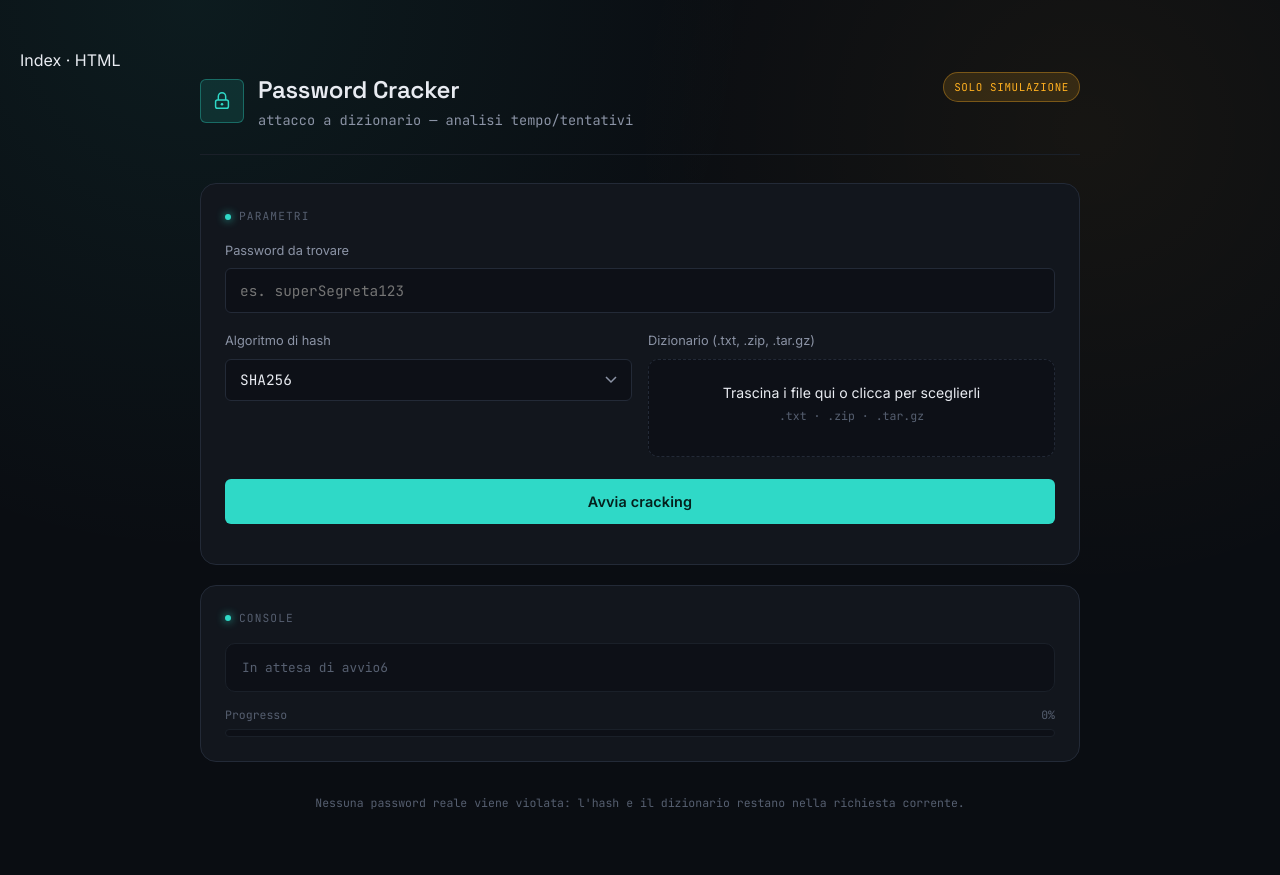
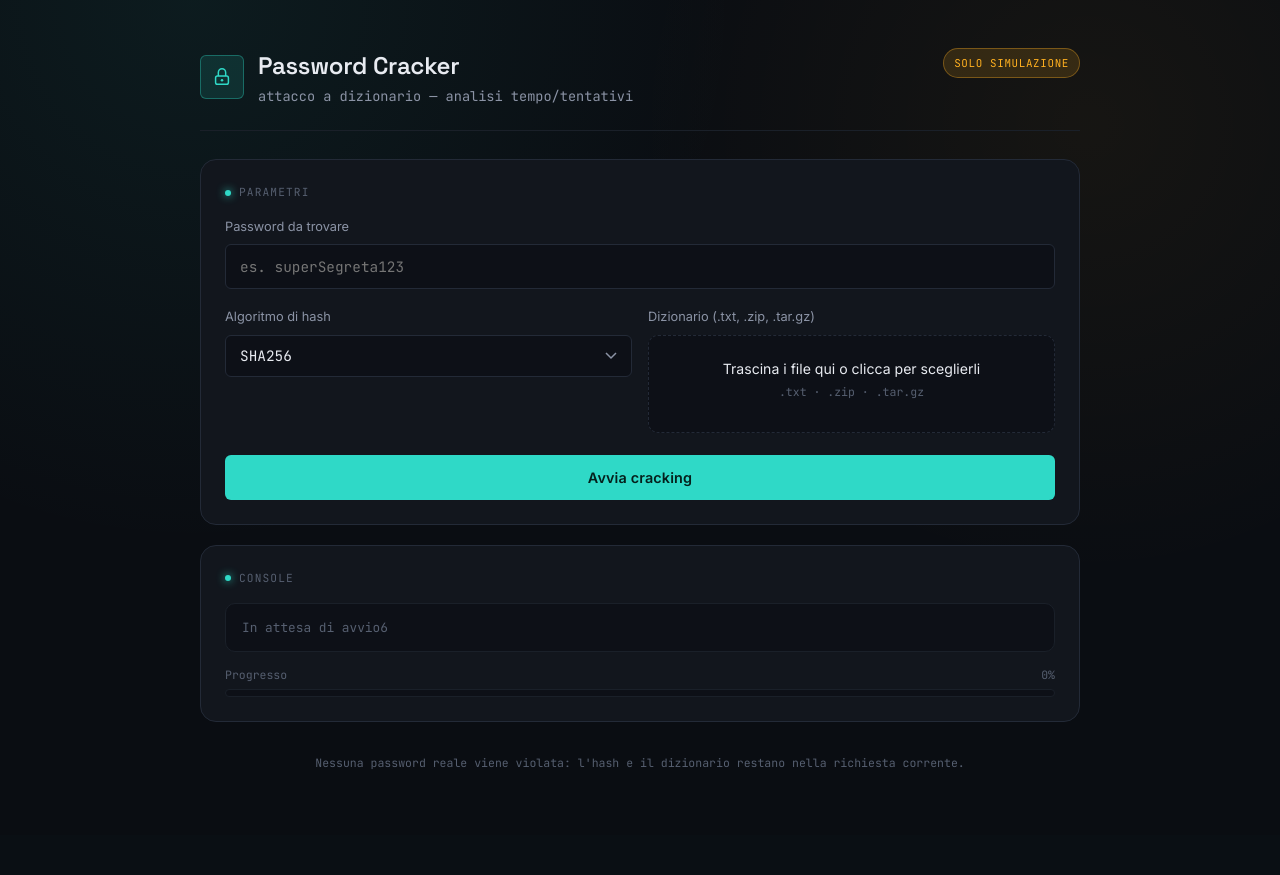
Before and after one commit to lfazioli/password-cracker, a Flask app: page / in a window 1280 px wide. After the commit the page ends 769 px from the top, so only its background shows below. Run offline with Flask 3, Linux system fonts and the light colour scheme.

Commit message:
Update index.html

```diff
--- a/templates/index.html
+++ b/templates/index.html
@@ -1,6 +1,4 @@
 
-
-Index · HTML
 <!DOCTYPE html>
 <html lang="it">
 <head>
```
